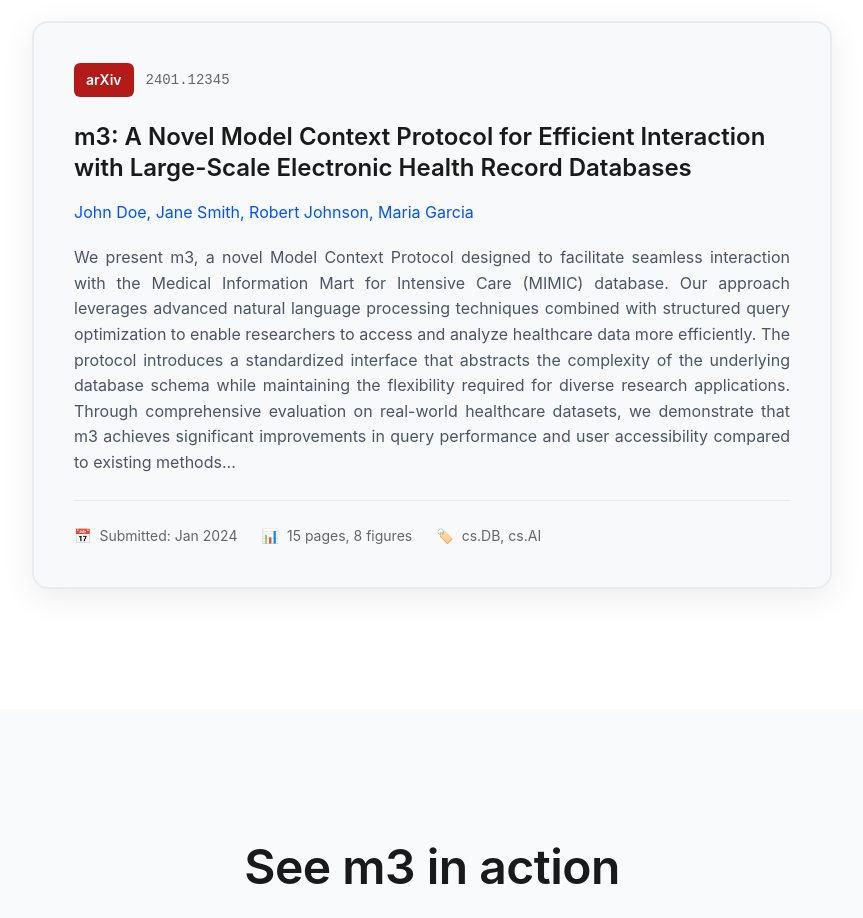
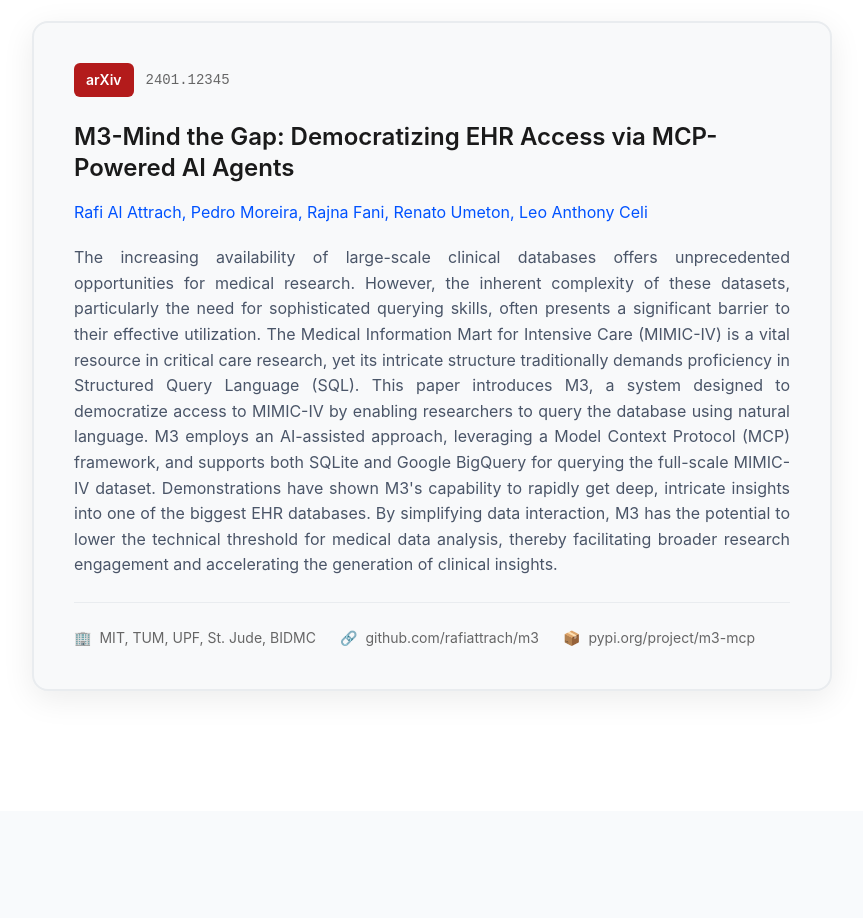
Before and after one commit to aramis00/m4, a React (Create React App) app in the folder webapp/: page / in a window 1280 px wide. Shown: the part 1140-2058 px from the top of the page, without its empty margins (208-1071 px from the left). Built offline with nearby package versions, Linux system fonts and the light colour scheme; no server answers; the HTML template or start-up script is replaced by a standard one.

Commit message:
paper info updated

```diff
--- a/webapp/src/components/Paper.js
+++ b/webapp/src/components/Paper.js
@@ -14,23 +14,23 @@ const Paper = () => {
             <div className="arxiv-badge">arXiv</div>
             <div className="paper-id">2401.12345</div>
           </div>
-          <h3 className="paper-title">m3: A Novel Model Context Protocol for Efficient Interaction with Large-Scale Electronic Health Record Databases</h3>
-          <div className="paper-authors">John Doe, Jane Smith, Robert Johnson, Maria Garcia</div>
+          <h3 className="paper-title">M3-Mind the Gap: Democratizing EHR Access via MCP-Powered AI Agents</h3>
+          <div className="paper-authors">Rafi Al Attrach, Pedro Moreira, Rajna Fani, Renato Umeton, Leo Anthony Celi</div>
           <div className="paper-abstract">
-            We present m3, a novel Model Context Protocol designed to facilitate seamless interaction with the Medical Information Mart for Intensive Care (MIMIC) database. Our approach leverages advanced natural language processing techniques combined with structured query optimization to enable researchers to access and analyze healthcare data more efficiently. The protocol introduces a standardized interface that abstracts the complexity of the underlying database schema while maintaining the flexibility required for diverse research applications. Through comprehensive evaluation on real-world healthcare datasets, we demonstrate that m3 achieves significant improvements in query performance and user accessibility compared to existing methods...
+            The increasing availability of large-scale clinical databases offers unprecedented opportunities for medical research. However, the inherent complexity of these datasets, particularly the need for sophisticated querying skills, often presents a significant barrier to their effective utilization. The Medical Information Mart for Intensive Care (MIMIC-IV) is a vital resource in critical care research, yet its intricate structure traditionally demands proficiency in Structured Query Language (SQL). This paper introduces M3, a system designed to democratize access to MIMIC-IV by enabling researchers to query the database using natural language. M3 employs an AI-assisted approach, leveraging a Model Context Protocol (MCP) framework, and supports both SQLite and Google BigQuery for querying the full-scale MIMIC-IV dataset. Demonstrations have shown M3's capability to rapidly get deep, intricate insights into one of the biggest EHR databases. By simplifying data interaction, M3 has the potential to lower the technical threshold for medical data analysis, thereby facilitating broader research engagement and accelerating the generation of clinical insights.
           </div>
           <div className="paper-stats">
             <div className="paper-stat">
-              <span>📅</span>
-              <span>Submitted: Jan 2024</span>
+              <span>🏢</span>
+              <span>MIT, TUM, UPF, St. Jude, BIDMC</span>
             </div>
             <div className="paper-stat">
-              <span>📊</span>
-              <span>15 pages, 8 figures</span>
+              <span>🔗</span>
+              <span>github.com/rafiattrach/m3</span>
             </div>
             <div className="paper-stat">
-              <span>🏷️</span>
-              <span>cs.DB, cs.AI</span>
+              <span>📦</span>
+              <span>pypi.org/project/m3-mcp</span>
             </div>
           </div>
         </div>
```
